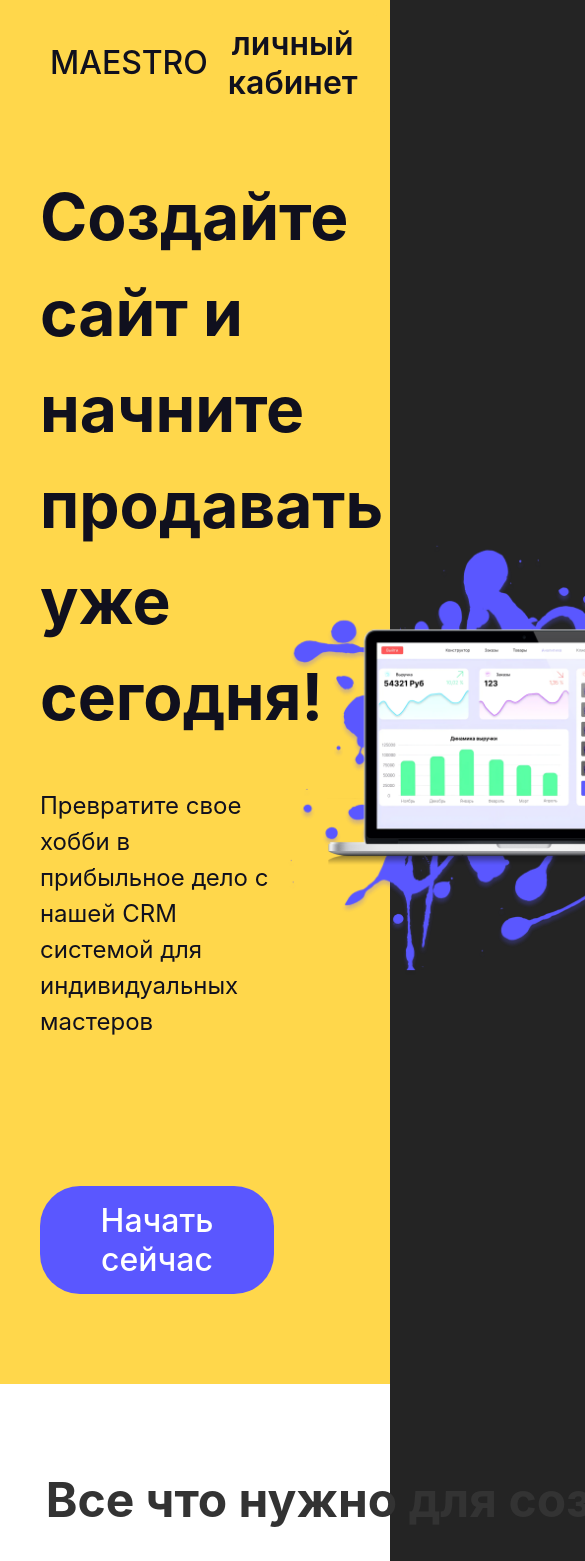
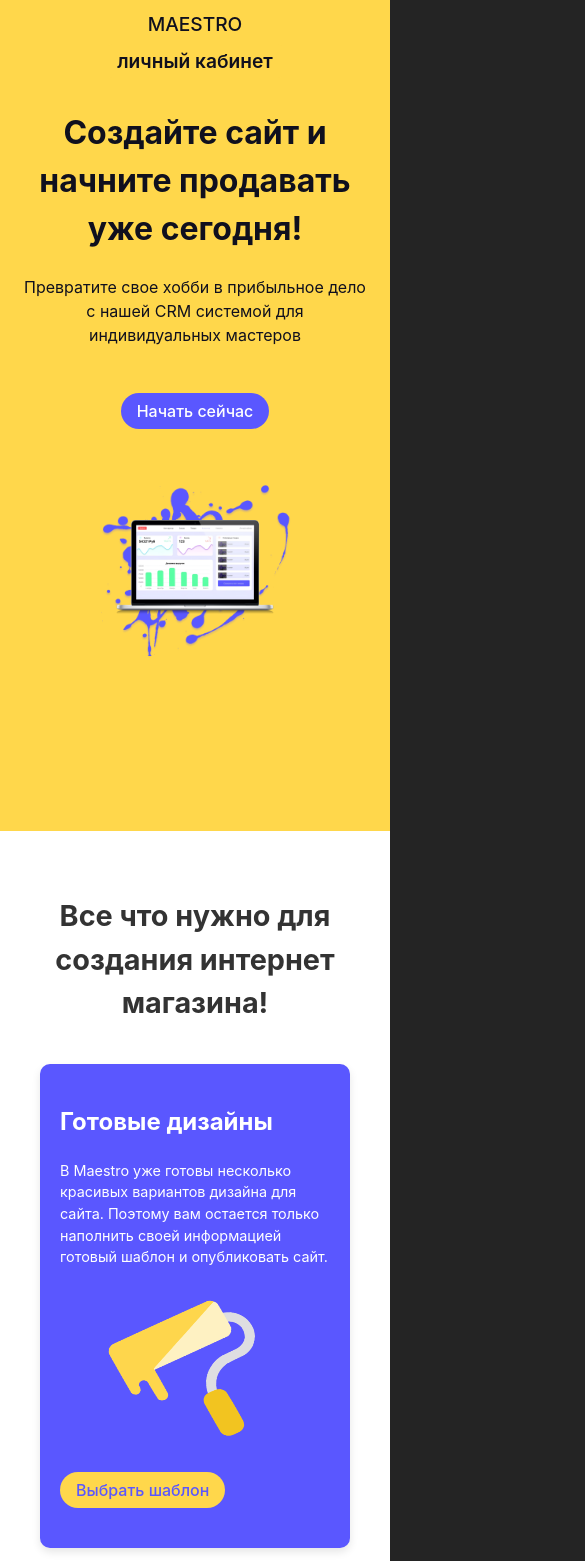
Before and after one commit to AnatolikK/crm-app, a React (Vite) app: page / in a window 390 px wide. Shown: the top 1561 px of the page, 585 px wide, since content can reach past the window. Built offline with nearby package versions, Linux system fonts and the light colour scheme.

Commit message:
add adaptive, animation

```diff
--- a/package.json
+++ b/package.json
@@ -10,12 +10,14 @@
     "preview": "vite preview"
   },
   "dependencies": {
+    "aos": "^2.3.4",
     "axios": "^1.7.2",
     "chart.js": "^4.4.2",
     "react": "^18.2.0",
     "react-chartjs-2": "^5.2.0",
     "react-dom": "^18.2.0",
     "react-router-dom": "^6.23.0",
+    "react-transition-group": "^4.4.5",
     "recharts": "^2.12.6"
   },
   "devDependencies": {
--- a/src/pages/Home.jsx
+++ b/src/pages/Home.jsx
@@ -1,13 +1,38 @@
-// src/pages/Home.js
-import React from 'react';
+import React, { useEffect } from 'react';
 import Header from '../components/Header';
+import { CSSTransition, TransitionGroup } from 'react-transition-group';
+import AOS from 'aos';
+import 'aos/dist/aos.css';
 import '../styles/Home.css';
 
 const Home = () => {
+  useEffect(() => {
+    AOS.init({
+      duration: 600, // Установите длительность анимации в 1000 миллисекунд (1 секунда)
+      delay: 200, // Задержка перед началом анимации в 200 миллисекунд
+      easing: 'ease-in-out', // Используйте функцию сглаживания ease-in-out
+      offset: 200, // Начните анимацию, когда элемент находится в 200 пикселях от нижней границы окна браузера
+    });
+    const smoothScroll = (event) => {
+      event.preventDefault();
+      const delta = Math.max(-1, Math.min(1, (event.wheelDelta || -event.detail)));
+      document.documentElement.scrollTop -= delta * 30; // Измените значение 30 для регулировки скорости прокрутки
+    };
+
+    window.addEventListener('mousewheel', smoothScroll, { passive: false });
+    window.addEventListener('DOMMouseScroll', smoothScroll, { passive: false });
+
+    return () => {
+      window.removeEventListener('mousewheel', smoothScroll);
+      window.removeEventListener('DOMMouseScroll', smoothScroll);
+    };
+  }, []);
+
   return (
+
         <div className="home">
           <Header />
-      <div className="block block-1">
+          <div className="block block-1" data-aos="fade-up">
             <div className="section_text">
               <h1>Создайте сайт и начните продавать уже сегодня!</h1>
               <p>Превратите свое хобби в прибыльное дело с нашей CRM системой для индивидуальных мастеров</p>
@@ -17,7 +42,7 @@ const Home = () => {
               <img src="/Home1.png" alt="абоба" />
             </div>
           </div>
-      <div className="block block-2">
+          <div className="block block-2" data-aos="fade-up">
             <h2 className='advertising'>Все что нужно для создания интернет магазина!</h2>
             <div className="feature feature-1">
               <h2>Готовые дизайны</h2>
@@ -38,7 +63,7 @@ const Home = () => {
               <h2>Оплата</h2>
             </div>
           </div>
-      <div className="block block-3">
+          <div className="block block-3" data-aos="fade-up">
             <h2>Готовый сайт за три шага</h2>
             <div className="steps">
               <div className="step" data-step="1">
@@ -55,7 +80,7 @@ const Home = () => {
               </div>
             </div>
           </div>
-      <div className="block block-4">
+          <div className="block block-4" data-aos="fade-up">
             <h2>Попробуйте сейчас</h2>
             <p>Ваш бизнес начинается с сайта — запустите его за 15 минут, без программистов и дизайнеров</p>
             <button className="cta-button">Создать сайт бесплатно</button>
@@ -68,6 +93,7 @@ const Home = () => {
             </div>
           </div>
         </div>
+
   );
 };
 
--- a/src/styles/Header.css
+++ b/src/styles/Header.css
@@ -1,3 +1,4 @@
+/* src/styles/Header.css */
 .header {
   display: flex;
   justify-content: space-between;
@@ -24,6 +25,9 @@
   align-items: center;
 }
 
+/* ... существующий CSS ... */
+
+/* Добавим анимацию на кнопку входа */
 .login-button {
   background-color: #FFD74B;
   color: #10101E;
@@ -33,8 +37,50 @@
   cursor: pointer;
   font-weight: 600;
   font-size: 2em;
+  transition: background-color 0.3s ease, transform 0.3s ease;
 }
 
 .login-button:hover {
   color: #5A57FF;
+  transform: scale(1.05);
 }
+
+/* ... существующий CSS ... */
+
+
+/* Media Queries */
+@media (max-width: 768px) {
+  .header {
+      flex-direction: column;
+      height: auto;
+      padding: 10px 20px;
+  }
+
+  .logo a {
+      font-size: 1.5em;
+  }
+
+  .login-button {
+      font-size: 1.5em;
+      padding: 8px 16px;
+      margin-top: 10px;
+  }
+}
+
+@media (max-width: 480px) {
+  .header {
+      flex-direction: column;
+      height: auto;
+      padding: 10px;
+  }
+
+  .logo a {
+      font-size: 1.2em;
+  }
+
+  .login-button {
+      font-size: 1.2em;
+      padding: 5px 10px;
+      margin-top: 5px;
+  }
+}
--- a/src/styles/Home.css
+++ b/src/styles/Home.css
@@ -4,6 +4,25 @@
     display: flex;
     flex-direction: column;
     min-height: 100vh;
+}
+
+.section-img img {
+    width: 32vw;
+    margin-right: 40px;
+    transition: transform 0.3s ease;
+}
+
+.section-img img:hover {
+    transform: scale(1.05) rotate(-5deg);
+}
+
+/* Анимация для социальных иконок */
+.footer .social-links img {
+    transition: transform 0.3s ease;
+}
+
+.footer .social-links img:hover {
+    transform: scale(1.2);
 }
 
 .block-1 {
@@ -13,6 +32,7 @@
     display: flex;
     flex-grow: 1;
     align-items: center;
+    min-height: 88vh; /* Задает минимальную высоту равную высоте окна браузера */
 }
 
 .block-1 h1 {
@@ -31,7 +51,7 @@
 }
 
 .block-1 .section-img img {
-    width: 500px;
+    width: 32vw;
     margin-right: 40px;
 }
 
@@ -120,7 +140,6 @@
     margin: 0 auto;
 }
 
-
 .block-3 {
     background-color: #ffffff;
     text-align: center;
@@ -203,13 +222,14 @@
     border-radius: 5px;
     cursor: pointer;
     font-size: 2em;
+    transition: background-color 0.3s ease, transform 0.3s ease;
 }
 
 .cta-button:hover {
     background-color: #333;
     color: #fff;
+    transform: scale(1.05);
 }
-
 .footer {
     background-color: #10101E;
     color: #fff;
@@ -229,3 +249,302 @@
     display: flex;
     gap: 20px;
 }
+
+/* Media Queries */
+@media (max-width: 1440px) {
+    .block-1 h1 {
+        font-size: 3.5em;
+    }
+
+    .block-1 p {
+        font-size: 1.3em;
+    }
+
+    .block-1 .section_text {
+        width: 65%;
+    }
+
+    .block-1 .section-img img {
+        width: 450px;
+    }
+
+    .cta-button {
+        font-size: 1.8em;
+        padding: 12px 25px;
+    }
+
+    .block-2 h2,
+    .block-3 h2,
+    .block-4 h2 {
+        font-size: 2.5em;
+    }
+
+    .advertising {
+        font-size: 1.8em;
+    }
+
+    .feature h2 {
+        font-size: 2.5em;
+    }
+
+    .feature p {
+        font-size: 1.3em;
+    }
+
+    .step h3 {
+        font-size: 1.8em;
+    }
+
+    .step p {
+        font-size: 1.2em;
+    }
+
+    .block-4 p {
+        font-size: 1.8em;
+    }
+
+    .cta-button {
+        font-size: 1.5em;
+        padding: 10px 20px;
+    }
+
+    .footer p {
+        font-size: 0.9em;
+    }
+
+    .footer .social-links {
+        gap: 15px;
+    }
+}
+
+@media (max-width: 1280px) {
+    .block-1 {
+        flex-direction: column;
+        text-align: center;
+    }
+
+    .block-1 .section_text {
+        margin: 0;
+        width: 100%;
+    }
+
+    .block-1 .section-img img {
+        width: 70vw;
+        margin: 20px 0;
+    }
+
+    .block-1 .cta-button {
+        margin: 30px 0;
+    }
+
+    .block-2 {
+        grid-template-areas:
+            "title"
+            "a"
+            "b"
+            "c"
+            "d";
+    }
+
+    .feature img {
+        width: 300px;
+        height: 270px;
+    }
+
+    .steps {
+        flex-direction: column;
+        align-items: center;
+    }
+
+    .step {
+        width: 80%;
+    }
+
+    .footer {
+        flex-direction: column;
+    }
+
+    .footer p {
+        margin-bottom: 10px;
+    }
+
+    .footer .social-links {
+        margin-top: 10px;
+    }
+}
+
+@media (max-width: 768px) {
+    .block-1 h1 {
+        font-size: 2.5em;
+    }
+
+    .block-1 p {
+        font-size: 1.2em;
+    }
+
+    .block-1 .section_text {
+        width: 90%;
+    }
+
+    .block-1 .section-img img {
+        width: 70vw;
+    }
+
+    .cta-button {
+        font-size: 1.2em;
+        padding: 10px 20px;
+        margin-top: 20px;
+        margin-bottom: 40px;
+    }
+
+    .block-2 h2,
+    .block-3 h2,
+    .block-4 h2 {
+        font-size: 2em;
+    }
+
+    .advertising {
+        font-size: 1.5em;
+    }
+
+    .feature h2 {
+        font-size: 2em;
+    }
+
+    .feature p {
+        font-size: 1em;
+    }
+
+    .feature img {
+        width: 250px;
+        height: 220px;
+    }
+
+    .steps {
+        flex-direction: column;
+        align-items: center;
+    }
+
+    .step {
+        width: 90%;
+        margin: 10px 0;
+    }
+
+    .step h3 {
+        font-size: 1.5em;
+    }
+
+    .step p {
+        font-size: 1em;
+    }
+
+    .block-4 p {
+        font-size: 1.5em;
+    }
+
+    .cta-button {
+        font-size: 1.2em;
+        padding: 10px 20px;
+    }
+
+    .footer {
+        flex-direction: column;
+        text-align: center;
+    }
+
+    .footer p {
+        font-size: 0.8em;
+    }
+
+    .footer .social-links {
+        gap: 10px;
+    }
+}
+
+@media (max-width: 480px) {
+    .block-1 h1 {
+        font-size: 2em;
+    }
+
+    .block-1 p {
+        font-size: 1em;
+    }
+
+    .block-1 .section_text {
+        width: 90vw;
+    }
+
+    .block-1 .section-img img {
+        width: 200px;
+    }
+
+    .cta-button {
+        font-size: 1em;
+        padding: 8px 16px;
+        margin-top: 10px;
+        margin-bottom: 20px;
+    }
+
+    .block-2 h2,
+    .block-3 h2,
+    .block-4 h2 {
+        font-size: 1.8em;
+    }
+
+    .advertising {
+        font-size: 1.2em;
+    }
+
+    .feature h2 {
+        font-size: 1.5em;
+    }
+
+    .feature p {
+        font-size: 0.9em;
+    }
+
+    .feature img {
+        width: 200px;
+        height: 180px;
+    }
+
+    .steps {
+        flex-direction: column;
+        align-items: center;
+    }
+
+    .step {
+        width: 90%;
+        margin: 5px 0;
+    }
+
+    .step h3 {
+        font-size: 1.2em;
+    }
+
+    .step p {
+        font-size: 0.8em;
+    }
+
+    .block-4 p {
+        font-size: 1.2em;
+    }
+
+    .cta-button {
+        font-size: 1em;
+        padding: 8px 16px;
+    }
+
+    .footer {
+        flex-direction: column;
+        text-align: center;
+    }
+
+    .footer p {
+        font-size: 0.7em;
+    }
+
+    .footer .social-links {
+        gap: 5px;
+    }
+}
--- a/src/styles/LoginPage.css
+++ b/src/styles/LoginPage.css
@@ -64,10 +64,25 @@
   width: calc(100% - 20px);
   padding: 10px;
   margin: 10px 0;
-  border: 1px solid #ddd;
-  border-radius: 4px;
-  box-sizing: border-box;
+  border-radius: 0px;
+  border: none;
+  border-bottom: 1px solid black; /* Черная подчеркивающая линия */
+  background-color: white; /* Белый цвет фона */
+  color: #0056b3;
+  font-size: 1em;
+  caret-color: #0056b3
 }
+
+/* Стили для инпута при автозаполнении */
+.login-input:-webkit-autofill,
+.login-input:-webkit-autofill:hover,
+.login-input:-webkit-autofill:focus,
+.login-input:-webkit-autofill:active {
+    -webkit-text-fill-color: #0056b3; /* Цвет текста при автозаполнении */
+    font-size: 1em; /* Размер текста */
+    transition: background-color 5000s ease-in-out 0s; /* Задержка для анимации фона */
+}
+
 
 .login-form-button {
   width: 100%;
@@ -101,3 +116,10 @@
   max-width: 100%;
   height: auto;
 }
+
+/* LoginPage.css */
+@media only screen and (max-width: 768px) {
+  .image-container {
+    display: none; /* Скрываем изображение на устройствах с шириной экрана до 768px */
+  }
+}
```
Also changed, not shown: src/styles/RegisterPage.css (+24 -3 lines), 1 other file (tests, documents, lock files or other folders). Lines whose indentation alone changed are shown as unchanged.
